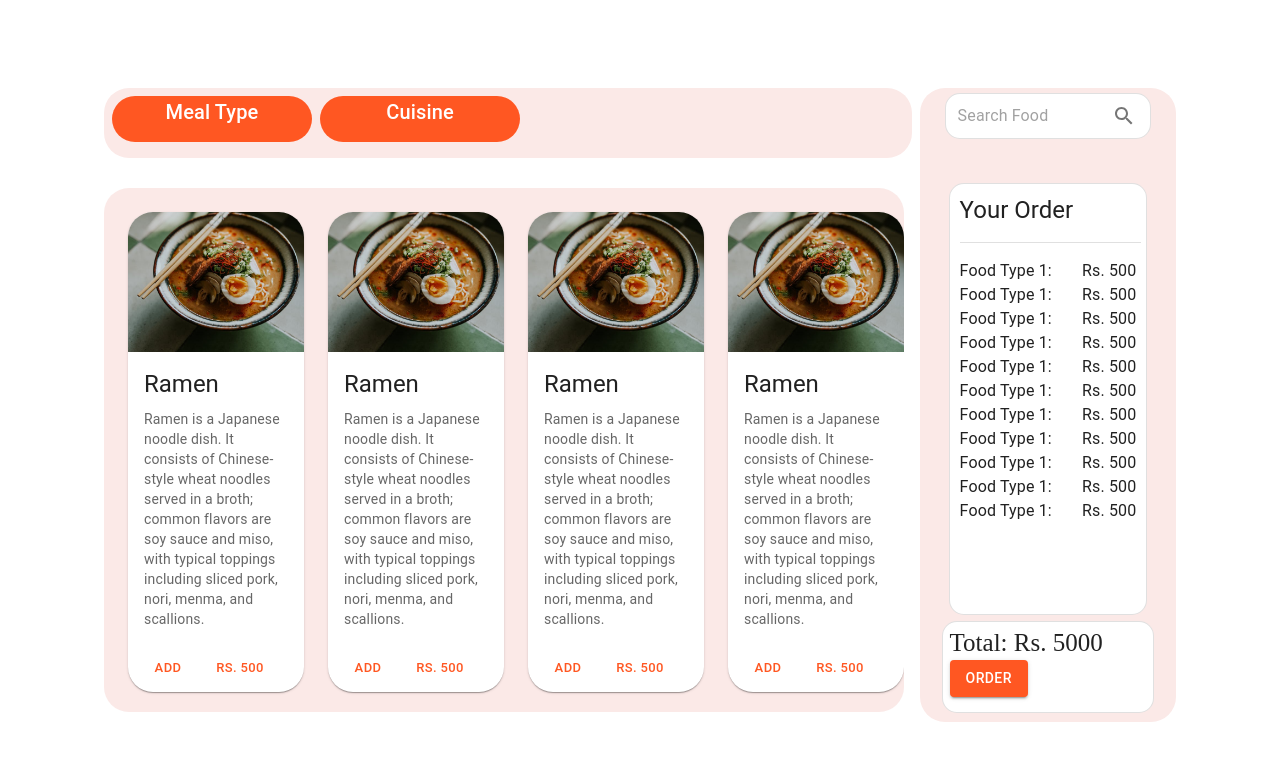
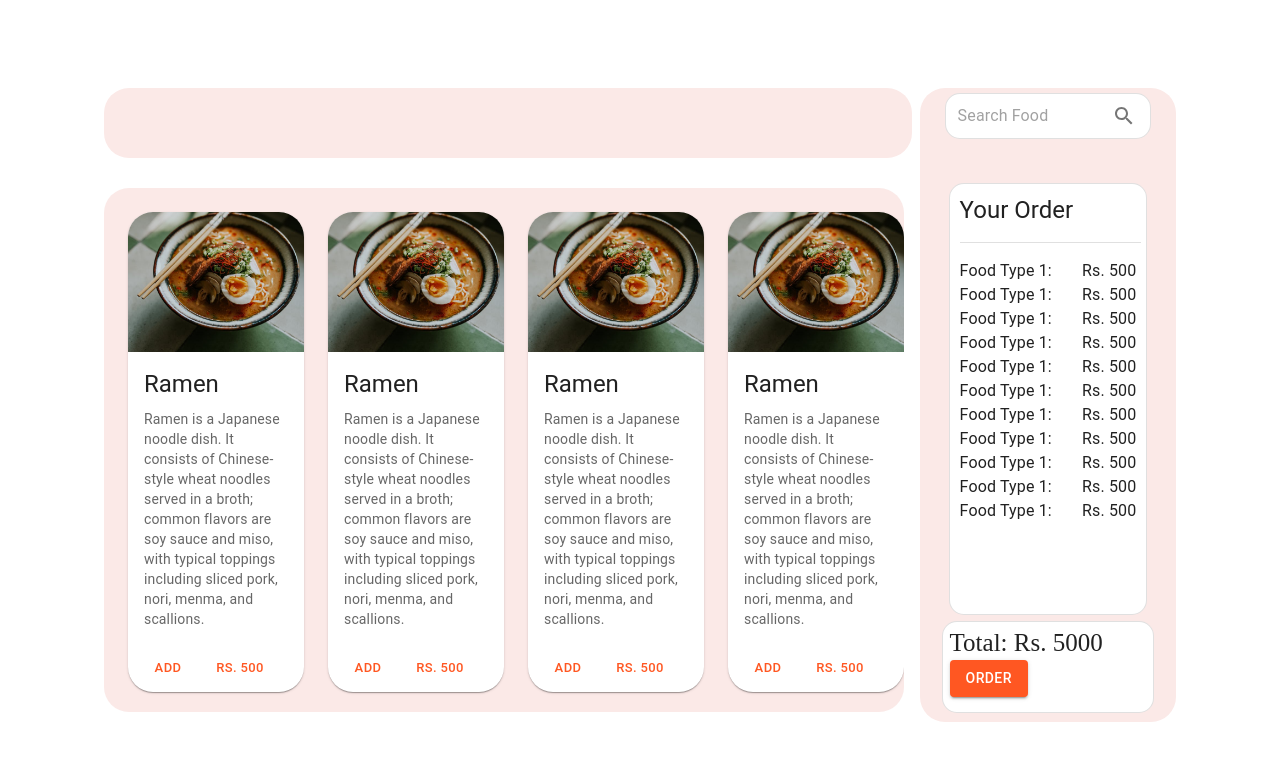
Before and after one commit to AdarshMishra27/FoodAnywhere, a React (Vite) app in the folder Frontend/: page / in a window 1280 px wide. Shown: the top 760 px of the page. Built offline with nearby package versions, Linux system fonts and the light colour scheme.

Commit message:
some more functionality added in frontend - react

```diff
--- a/Frontend/src/components/Menu.tsx
+++ b/Frontend/src/components/Menu.tsx
@@ -12,8 +12,35 @@ import SearchIcon from '@mui/icons-material/Search';
 import Button from '@mui/material/Button';
 import Typography from '@mui/material/Typography';
 import ramen from '../assets/ramen.jpg'
+import { MealType, Cuisine } from '../utilities/Enums';
 
 export default function Menu() {
+        const mealTypes: Array<MealType> = Object.values(MealType)
+        const cuisines: Array<Cuisine> = Object.values(Cuisine)
+        const filterURL = "http://localhost:3000/admin/restaurants/food/"
+
+        const fetchByFilter = async (filter: MealType | Cuisine, endpoint: string) => {
+                const URL = filterURL + endpoint + "/" + filter
+                try {
+                        const response = await fetch(URL, {
+                                method: 'GET',
+                                headers: {
+                                        'Content-Type': 'application/json',
+                                        Authorization: `Bearer ${localStorage.getItem("token")}`
+                                }
+
+                        })
+
+                        const parsedResponse = await response.json()
+                        console.log(parsedResponse);
+
+
+                } catch (error) {
+                        // console.log(error);
+                        alert("something went wrong.")
+                }
+        }
+
         return (
                 <Grid sx={{
                         width: '100%',
@@ -42,40 +69,8 @@ export default function Menu() {
                                                 whiteSpace: 'nowrap',
                                                 padding: '4px'
                                         }}>
-                                                <Box bgcolor={deepOrange[500]} sx={{
-                                                        width: '200px',
-                                                        display: 'inline-block',
-                                                        borderRadius: '25px',
-                                                        height: '75%',
-                                                        textAlign: 'center',
-                                                        margin: '4px',
-                                                        "&:hover": {
-                                                                border: '2px solid'
-                                                        }
-
-                                                }}>
-                                                        <Typography variant='h6' color={'white'}>
-                                                                Meal Type
-                                                        </Typography>
-
-                                                </Box>
-                                                <Box bgcolor={deepOrange[500]} sx={{
-                                                        width: '200px',
-                                                        display: 'inline-block',
-                                                        borderRadius: '25px',
-                                                        height: '75%',
-                                                        textAlign: 'center',
-                                                        margin: '4px',
-                                                        "&:hover": {
-                                                                border: '2px solid'
-                                                        }
-
-                                                }}>
-                                                        <Typography variant='h6' color={'white'}>
-                                                                Cuisine
-                                                        </Typography>
-                                                </Box>
-
+                                                <FilterBar filterTypes={mealTypes} fetchByFilter={fetchByFilter} endpoint='mealType'></FilterBar>
+                                                <FilterBar filterTypes={cuisines} fetchByFilter={fetchByFilter} endpoint='cuisine'></FilterBar>
                                         </Box>
 
                                         <Box sx={{
@@ -330,3 +325,38 @@ export function ItemRate() {
                 </>
         );
 }
+
+export function FilterBar(props: {
+        filterTypes: MealType[] | Cuisine[],
+        fetchByFilter(filter: MealType | Cuisine, endpoint: string): void,
+        endpoint: string //url endpoint
+}) {
+        const filterTypes = props.filterTypes
+        const fetchByFilter = props.fetchByFilter
+        return (
+                <>
+                        {
+                                filterTypes.map((filterBy) => (
+                                        <>
+                                                <Box onClick={() => { fetchByFilter(filterBy, props.endpoint) }} bgcolor={deepOrange[500]} sx={{
+                                                        width: '200px',
+                                                        display: 'inline-block',
+                                                        borderRadius: '25px',
+                                                        height: '75%',
+                                                        textAlign: 'center',
+                                                        margin: '4px',
+                                                        "&:hover": {
+                                                                border: '2px solid'
+                                                        }
+                                                }}>
+                                                        <Typography variant='h6' color={'white'}>
+                                                                {filterBy}
+                                                        </Typography>
+                                                </Box>
+                                        </>
+                                ))
+                        }
+
+                </>
+        )
+}
```
